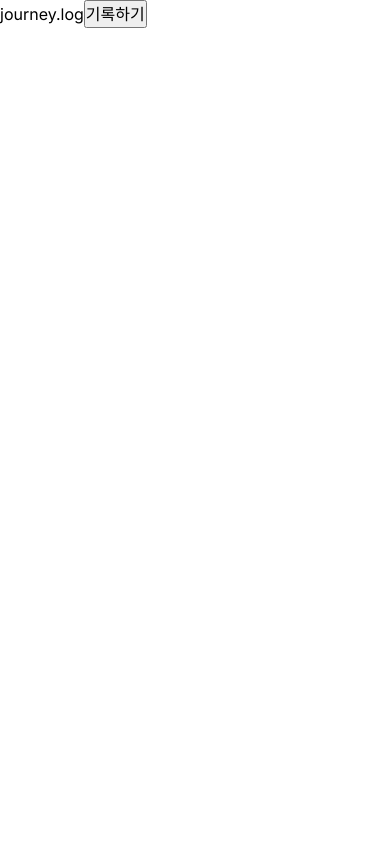
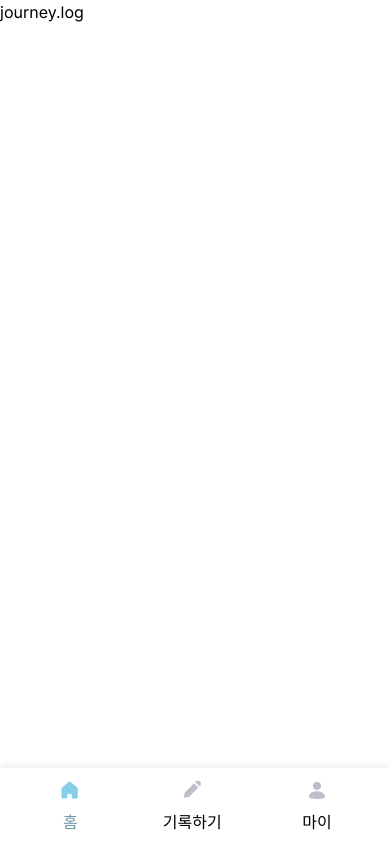
Before and after one commit to Limgabi/journey.log, a Next.js app: page / in a window 390 px wide. Built offline with nearby package versions, Linux system fonts and the light colour scheme.

Commit message:
feat #34 : 모바일 - 하단 내비게이션 바

```diff
--- a/src/app/layout.tsx
+++ b/src/app/layout.tsx
@@ -1,6 +1,7 @@
 import type { Metadata } from 'next';
 import { Inter } from 'next/font/google';
 
+import BottomNavigation from '@/components/BottomNavigation';
 import Providers from '@/providers';
 
 const inter = Inter({ subsets: ['latin'] });
@@ -22,7 +23,10 @@ export default function RootLayout({
         <meta name="theme-color" content="#ffffff" />
       </head>
       <body className={inter.className}>
-        <Providers>{children}</Providers>
+        <Providers>
+          <main>{children}</main>
+          <BottomNavigation />
+        </Providers>
       </body>
     </html>
   );
--- a/src/app/page.tsx
+++ b/src/app/page.tsx
@@ -1,14 +1,3 @@
-import Link from 'next/link';
-
-import { URL_PATH } from '@/constants/url-path';
-
 export default function Home() {
-  return (
-    <main>
-      journey.log
-      <Link href={`/${URL_PATH.RECORD.HOME}`}>
-        <button>기록하기</button>
-      </Link>
-    </main>
-  );
+  return <>journey.log</>;
 }
--- /dev/null
+++ b/src/components/BottomNavigation/index.tsx
@@ -0,0 +1,68 @@
+'use client';
+
+import { usePathname, useRouter } from 'next/navigation';
+
+import styled, { css } from 'styled-components';
+
+import { URL_PATH } from '@/constants/url-path';
+
+import Icon from '../Icon';
+
+interface MenuOptions {
+  label: string;
+  value: string;
+  icon: 'Home' | 'Write' | 'Profile';
+}
+
+export default function BottomNavigation() {
+  const route = useRouter();
+  const pathname = usePathname();
+
+  const MENU_OPTIONS: MenuOptions[] = [
+    { label: '홈', value: URL_PATH.HOME, icon: 'Home' },
+    { label: '기록하기', value: `/${URL_PATH.RECORD.HOME}`, icon: 'Write' },
+    { label: '마이', value: `/${URL_PATH.MY.HOME}`, icon: 'Profile' },
+  ];
+
+  return (
+    <NavBar>
+      {MENU_OPTIONS.map(menu => (
+        <MENU
+          key={menu.value}
+          onClick={() => route.push(menu.value)}
+          current={pathname === menu.value}
+        >
+          <Icon icon={menu.icon} color={pathname === menu.value ? '#87CEEB' : ''} />
+          {menu.label}
+        </MENU>
+      ))}
+    </NavBar>
+  );
+}
+
+const NavBar = styled.div`
+  position: fixed;
+  left: 0;
+  right: 0;
+  bottom: 0;
+
+  display: flex;
+  justify-content: space-around;
+  padding: 1rem 1.8rem;
+
+  background-color: #ffffff;
+  box-shadow: 0px -1px 8px 0px rgba(0, 0, 0, 0.1);
+`;
+
+const MENU = styled.div<{ current: boolean }>`
+  display: flex;
+  flex-direction: column;
+  gap: 0.8rem;
+  align-items: center;
+
+  ${({ current }) =>
+    current &&
+    css`
+      color: #6e98a8;
+    `}
+`;
--- a/src/constants/url-path.ts
+++ b/src/constants/url-path.ts
@@ -1,6 +1,10 @@
 export const URL_PATH = {
+  HOME: '/',
   RECORD: {
     HOME: 'record',
     UPLOAD: 'upload',
   },
+  MY: {
+    HOME: 'my',
+  },
 };
```
